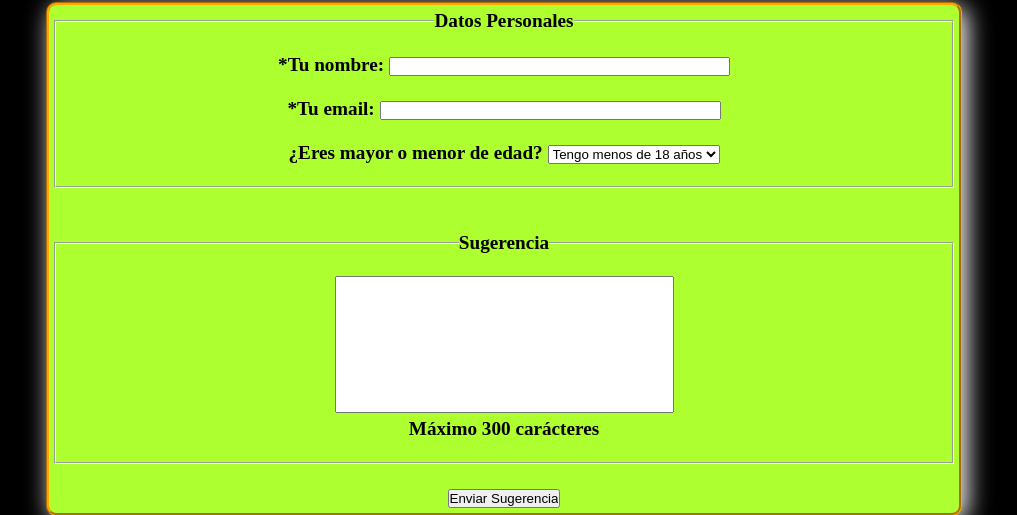
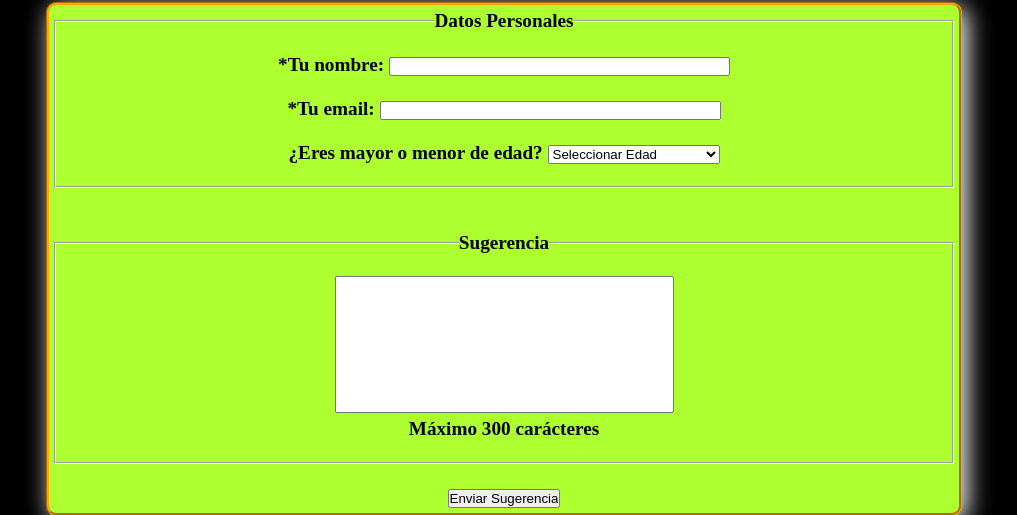
Before and after one commit to raupulus/Mini-Aplicaciones-Web, a PHP site: page / in a window 1280 px wide. Shown: the part 90-605 px from the top of the page, without its empty margins (136-1153 px from the left). Run offline with PHP 8.4, Linux system fonts and the light colour scheme.

Commit message:
Añadido campo para edad

```diff
--- a/Formulario Enviar Sugerencias/index.php
+++ b/Formulario Enviar Sugerencias/index.php
@@ -33,6 +33,7 @@
 
 					<LABEL for="edad">¿Eres mayor o menor de edad?</LABEL>
 					<SELECT>
+						<OPTION name="edad" value="no">Seleccionar Edad</OPTION>
 						<OPTION name="edad" value="-18">Tengo menos de 18 años</OPTION>
 						<OPTION name="edad" value="+18">Tengo más de 18 años</OPTION>
 					</SELECT>
```
